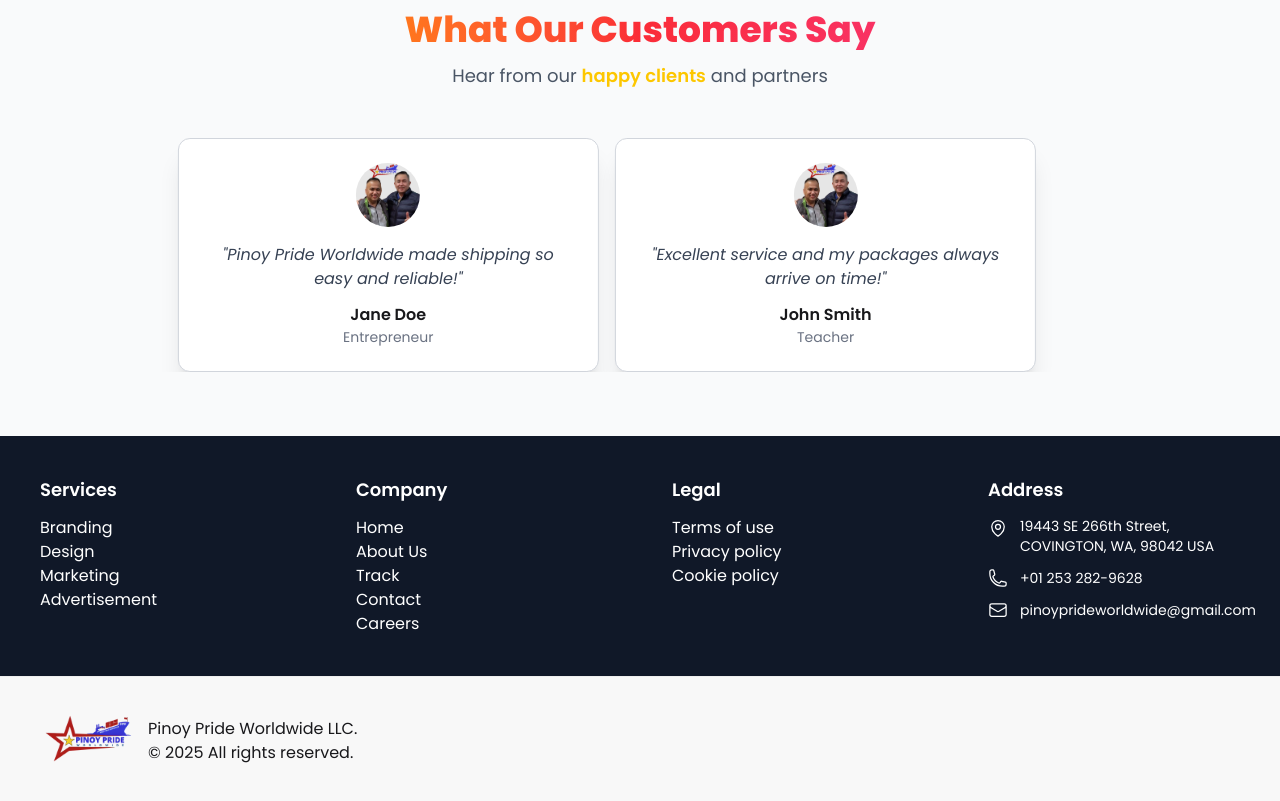
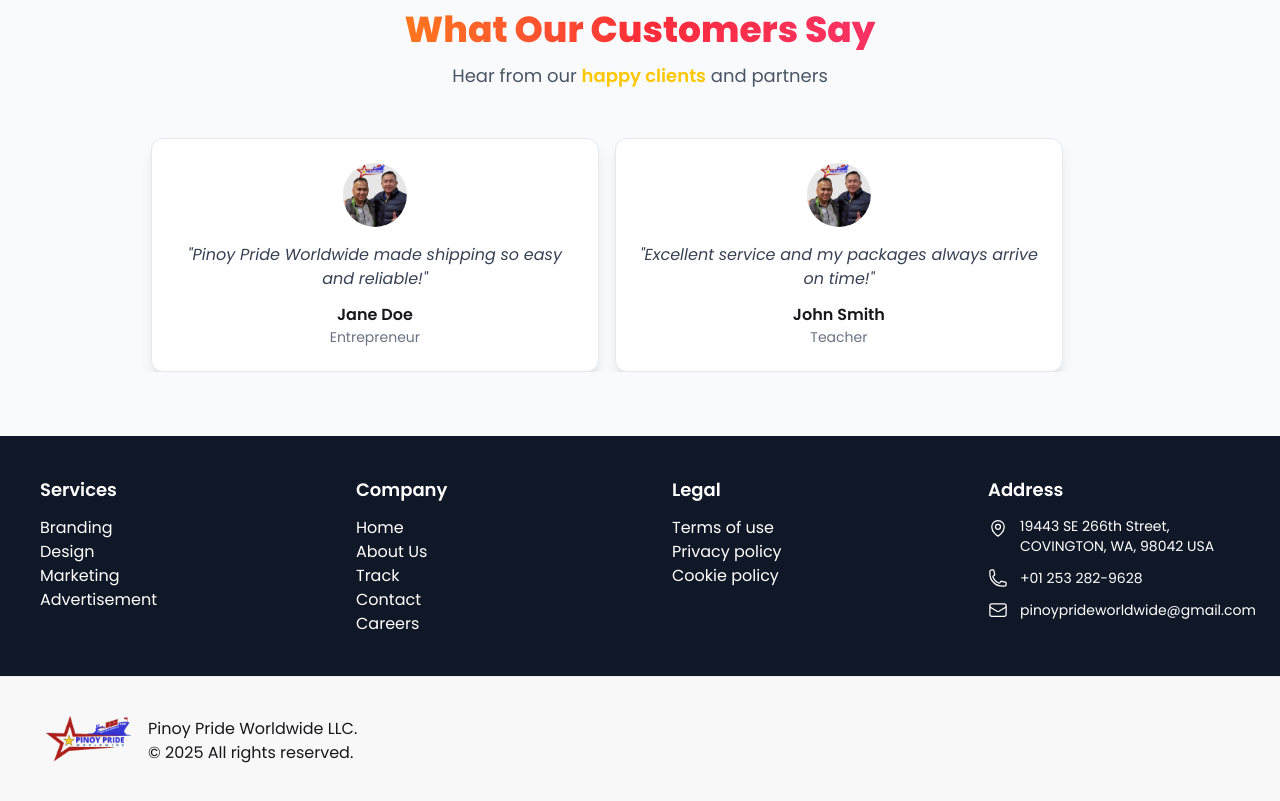
Before and after one commit to derekcatigan/pinoyprideworldwidellc, a Vue app: page / in a window 1280 px wide. Shown: the part 3500-4301 px from the top of the page. Built offline with nearby package versions, Linux system fonts and the light colour scheme.

Commit message:
Fixed Layout Testimonial Cards

```diff
--- a/src/components/TestimonialCard.vue
+++ b/src/components/TestimonialCard.vue
@@ -2,7 +2,7 @@
 import { ref, computed, onMounted, onBeforeUnmount } from 'vue';
 import HomeImage01 from '@/assets/images/HomeImage01.png';
 
-// Testimonials data
+// Testimonials
 const testimonials = ref([
     { name: "Jane Doe", position: "Entrepreneur", message: "Pinoy Pride Worldwide made shipping so easy and reliable!", avatar: HomeImage01 },
     { name: "John Smith", position: "Teacher", message: "Excellent service and my packages always arrive on time!", avatar: HomeImage01 },
@@ -10,11 +10,19 @@
     { name: "Mark Wilson", position: "Business Owner", message: "Professional and reliable shipping services.", avatar: HomeImage01 }
 ]);
 
-// Split testimonials into groups of 2 per slide
+// Track window width
+const windowWidth = ref(window.innerWidth);
+
+const updateWidth = () => {
+    windowWidth.value = window.innerWidth;
+};
+
+// Group testimonials (1 per slide on mobile, 2 on md+)
 const slides = computed(() => {
+    const chunkSize = windowWidth.value < 768 ? 1 : 2;
     const result = [];
-    for (let i = 0; i < testimonials.value.length; i += 2) {
-        result.push(testimonials.value.slice(i, i + 2));
+    for (let i = 0; i < testimonials.value.length; i += chunkSize) {
+        result.push(testimonials.value.slice(i, i + chunkSize));
     }
     return result;
 });
@@ -24,12 +32,15 @@
 let intervalId = null;
 
 onMounted(() => {
+    window.addEventListener("resize", updateWidth);
+
     intervalId = setInterval(() => {
         currentSlide.value = (currentSlide.value + 1) % slides.value.length;
     }, 5000);
 });
 
 onBeforeUnmount(() => {
+    window.removeEventListener("resize", updateWidth);
     clearInterval(intervalId);
 });
 </script>
@@ -41,12 +52,16 @@
             <div v-for="(group, index) in slides" :key="index"
                 class="flex-shrink-0 w-full flex justify-center gap-4 px-2">
                 <div v-for="(testimonial, i) in group" :key="i"
-                    class="w-full sm:w-1/2 lg:w-1/3 p-6 bg-white border border-gray-300 rounded-xl shadow-xl hover:shadow-lg transition flex flex-col items-center text-center">
+                    class="w-full max-w-sm sm:max-w-md p-6 bg-white border border-gray-200 rounded-xl shadow-lg hover:shadow-xl transition flex flex-col items-center text-center">
                     <img v-if="testimonial.avatar" :src="testimonial.avatar" alt="Customer photo"
                         class="w-16 h-16 rounded-full mb-4 object-cover" />
-                    <p class="text-gray-700 text-sm sm:text-base italic">"{{ testimonial.message }}"</p>
+                    <p class="text-gray-700 text-sm sm:text-base italic">
+                        "{{ testimonial.message }}"
+                    </p>
                     <p class="font-semibold mt-3">{{ testimonial.name }}</p>
-                    <p v-if="testimonial.position" class="text-gray-500 text-sm">{{ testimonial.position }}</p>
+                    <p v-if="testimonial.position" class="text-gray-500 text-sm">
+                        {{ testimonial.position }}
+                    </p>
                 </div>
             </div>
         </div>
```
